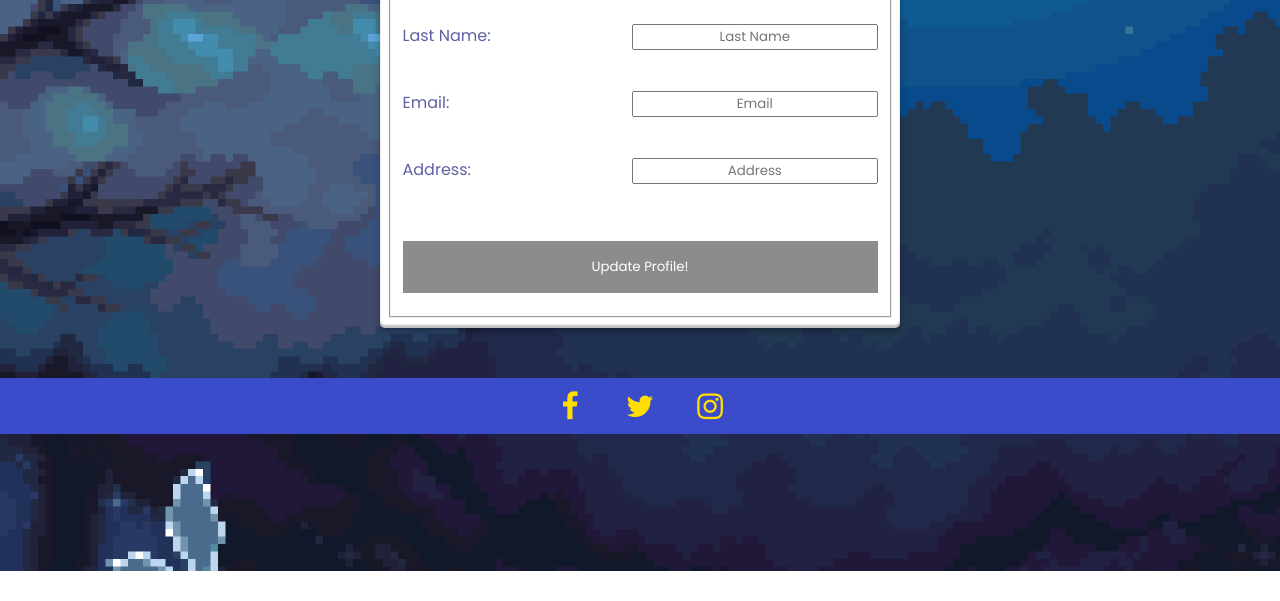
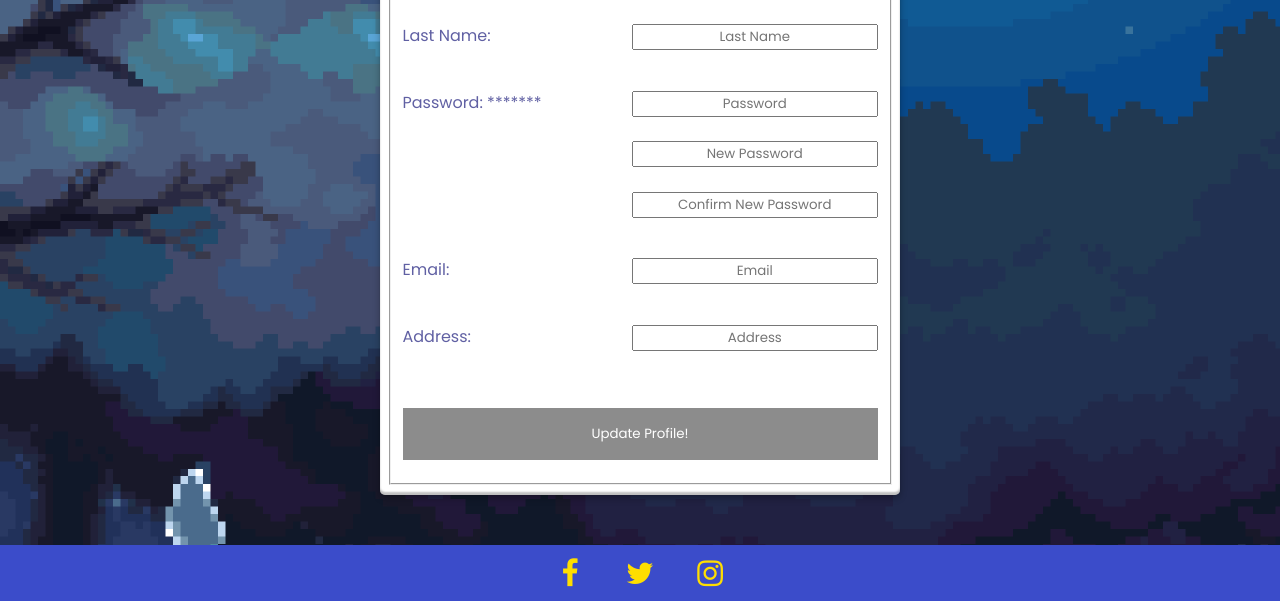
Before and after one commit to tmingo0726/pokestop2, a React app: page /profile in a window 1280 px wide. Shown: the part 229-830 px from the top of the page. Before the commit the page ends 800 px from the top, so only its background shows below. Built offline with nearby package versions, Linux system fonts and the light colour scheme; no server answers.

Commit message:
Added update password to user profile

```diff
--- a/db/customers.js
+++ b/db/customers.js
@@ -34,6 +34,11 @@ const createCustomer = async ({
 };
 
 const updateCustomer = async ({ id, ...fields }) => {
+  console.log("FIELDS", fields);
+  if (fields.password) {
+    const SALT_COUNT = 10;
+    fields.password = await bcrypt.hash(fields.password, SALT_COUNT);
+  }
   const columns = Object.keys(fields)
     .map((key, idx) => `"${key}"=$${idx + 1}`)
     .join(", ");
--- a/src/components/MyProfile.js
+++ b/src/components/MyProfile.js
@@ -4,8 +4,9 @@ import "../stylesheets/MyProfile.css";
 const BASE_URL = "http://localhost:4000/api";
 
 const MyProfile = (props) => {
-  const { username } = props;
+  const { username, password } = props;
   const [profile, setProfile] = useState({});
+  const [oldPassword, setOldPassword] = useState("");
   const [newPassword, setNewPassword] = useState("");
   const [confirmPassword, setConfirmPassword] = useState("");
   const [firstname, setFirstname] = useState("");
@@ -18,7 +19,14 @@ const MyProfile = (props) => {
 
   const token = localStorage.getItem("token");
 
-  const updateMyProfile = async (firstname, lastname, email) => {
+  const updateMyProfile = async (
+    firstname,
+    lastname,
+    newPassword,
+    confirmPassword,
+    email,
+    address
+  ) => {
     try {
       const response = await fetch(`${BASE_URL}/customers/${username}/edit`, {
         method: "PATCH",
@@ -29,8 +37,10 @@ const MyProfile = (props) => {
         body: JSON.stringify({
           firstname,
           lastname,
+          password: newPassword,
+          confirmPassword,
           email,
-          address
+          address,
         }),
       });
       const result = await response.json();
@@ -61,11 +71,21 @@ const MyProfile = (props) => {
 
   useEffect(() => {
     getMyProfile();
+    console.log("PASSWORD", password);
   }, []);
 
   const handleSubmit = async (event) => {
     event.preventDefault();
-    await updateMyProfile(firstname, lastname, email);
+    oldPassword !== password
+      ? setError(true) && setErrorMessage("Password is incorrect")
+      : await updateMyProfile(
+          firstname,
+          lastname,
+          newPassword,
+          confirmPassword,
+          email,
+          address
+        );
     await getMyProfile();
     setFirstname("");
     setLastname("");
@@ -114,6 +134,43 @@ const MyProfile = (props) => {
                 ></input>
               </div>
               <div className="profile-input-wrap">
+                <p className="profile-info" id="profile-old-password">
+                  Password: *******{password.slice(-3)}
+                </p>
+                <input
+                  type="password"
+                  id="update-profile-input"
+                  value={oldPassword}
+                  placeholder="Password"
+                  onChange={(event) => {
+                    setOldPassword(event.target.value);
+                  }}
+                ></input>
+              </div>
+              <div id="new-pw-input" className="right-side">
+                <input
+                  type="text"
+                  id="update-profile-input"
+                  value={newPassword}
+                  placeholder="New Password"
+                  onChange={(event) => {
+                    setNewPassword(event.target.value);
+                  }}
+                ></input>
+              </div>
+              <br />
+              <div id="confirm-pw-input" className="right-side">
+                <input
+                  type="text"
+                  id="update-profile-input"
+                  value={confirmPassword}
+                  placeholder="Confirm New Password"
+                  onChange={(event) => {
+                    setConfirmPassword(event.target.value);
+                  }}
+                ></input>
+              </div>
+              <div className="profile-input-wrap">
                 <p className="profile-info" id="profile-email">
                   Email: {profile.email}
                 </p>
@@ -143,7 +200,14 @@ const MyProfile = (props) => {
               </div>
               <br />
               <button
-                disabled={!firstname && !lastname && !email && !address}
+                disabled={
+                  (!firstname &&
+                    !lastname &&
+                    !email &&
+                    !address &&
+                    !newPassword) ||
+                  newPassword !== confirmPassword
+                }
                 className="form-btn"
                 type="submit"
               >
--- a/src/index.js
+++ b/src/index.js
@@ -37,12 +37,9 @@ const App = () => {
         isadmin={isadmin}
       />
       <Routes>
-        <Route path="/register" element={
-          <Register
-            loggedIn={loggedIn}
-            setLoggedIn={setLoggedIn}
-          />
-        }
+        <Route
+          path="/register"
+          element={<Register loggedIn={loggedIn} setLoggedIn={setLoggedIn} />}
         ></Route>
         <Route path="/admin" element={<Admin token={token} />}></Route>
         <Route
@@ -99,7 +96,7 @@ const App = () => {
         <Route path="/checkout" element={<Checkout />}></Route>
         <Route
           path="/profile"
-          element={<MyProfile username={username} />}
+          element={<MyProfile username={username} password={password} />}
         ></Route>
       </Routes>
       <Footer />
--- a/src/stylesheets/MyProfile.css
+++ b/src/stylesheets/MyProfile.css
@@ -16,9 +16,17 @@
     margin-top: 0px;
     padding: 5px;
 }
+
+.right-side{
+    display:flex;
+    justify-content: right;
+}
+
+#confirm-pw-input{
+    margin-bottom: 23px;
+}
 .profile-input-wrap {
     display: flex;
-    /* justify-content: flex-start; */
     justify-content: space-between;
     align-items: baseline;
     margin-bottom: 10px;
```
Also changed, not shown: src/components/Login.js (+10 -3 lines).
